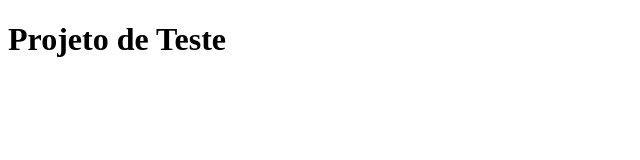
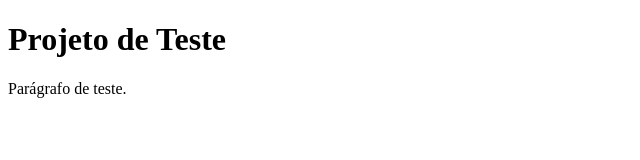
Before and after one commit to oromotoceu/projeto-teste, a plain HTML site: page index.html in a window 1280 px wide. Shown: the whole page, without its empty margins (0-640 px from the left). Drawn offline with Linux system fonts and the light colour scheme.

Commit message:
Update index.html

```diff
--- a/index.html
+++ b/index.html
@@ -10,5 +10,7 @@
 
     <h1>Projeto de Teste</h1>
 
+    <p> Parágrafo de teste.</p>
+
 </body>
 </html>
```
